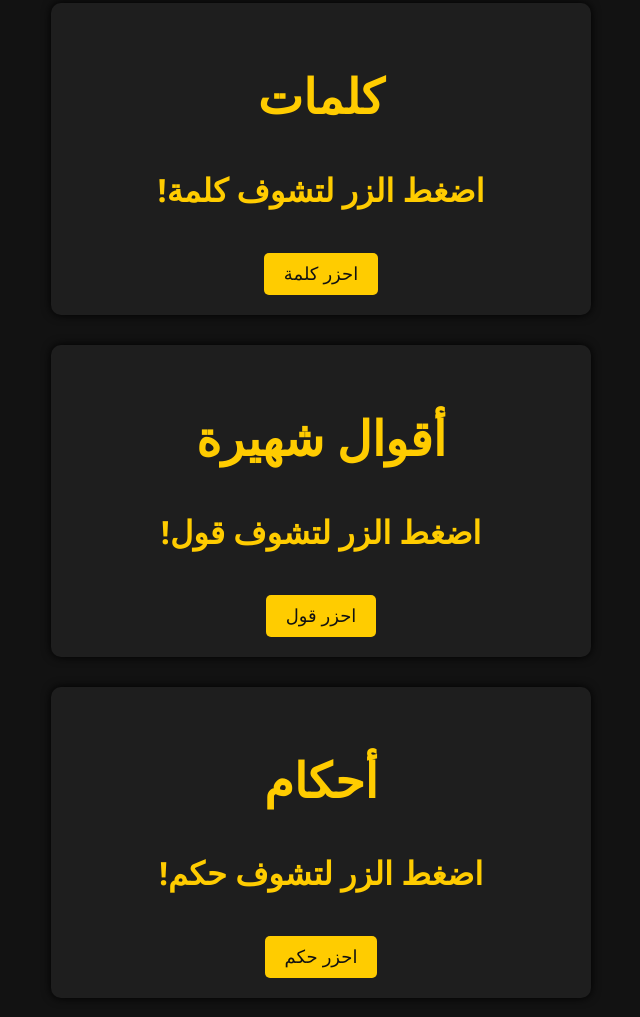
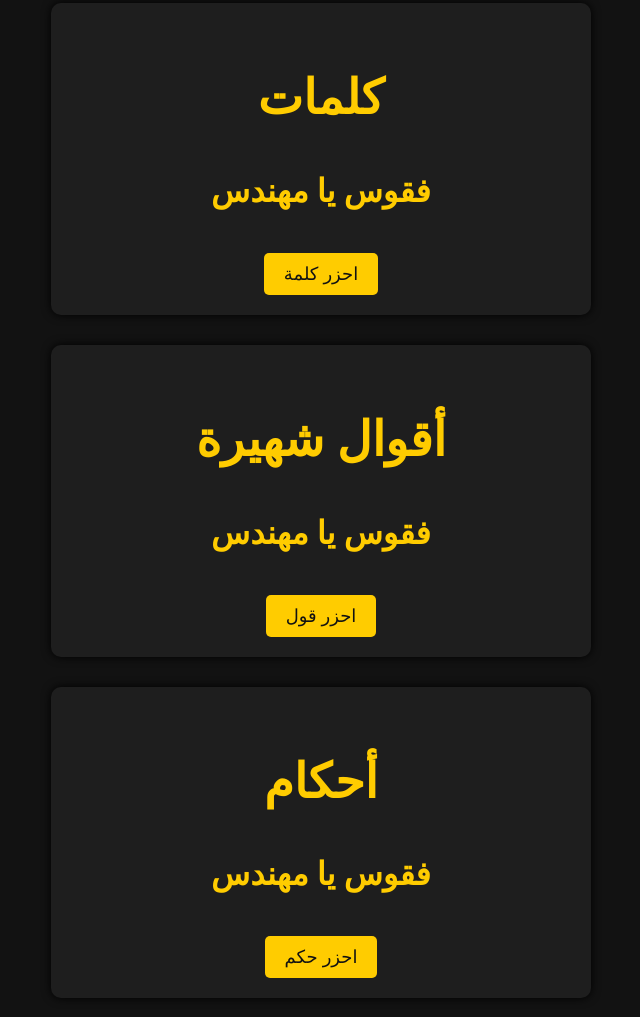
Before and after one commit to bberabbul/mchawer-el-2amou3a, a plain HTML site: page index.html in a window 1280 px wide. Shown: the part 119-1136 px from the top of the page, without its empty margins (319-959 px from the left). Drawn offline with Linux system fonts and the light colour scheme.

Commit message:
index.html

```diff
--- a/index.html
+++ b/index.html
@@ -12,19 +12,19 @@
   <div class="container">
     <div class="section">
       <h2> كلمات</h2>
-      <p id="word">اضغط الزر لتشوف كلمة!</p>
+      <p id="word">فقوس يا مهندس</p>
       <button onclick="showRandom('word')">احزر كلمة</button>
     </div>
 
     <div class="section">
       <h2> أقوال شهيرة</h2>
-      <p id="saying">اضغط الزر لتشوف قول!</p>
+      <p id="saying">فقوس يا مهندس</p>
       <button onclick="showRandom('saying')">احزر قول</button>
     </div>
 
     <div class="section">
       <h2> أحكام</h2>
-      <p id="proverb">اضغط الزر لتشوف حكم!</p>
+      <p id="proverb">فقوس يا مهندس</p>
       <button onclick="showRandom('proverb')">احزر حكم</button>
     </div>
   </div>
```
